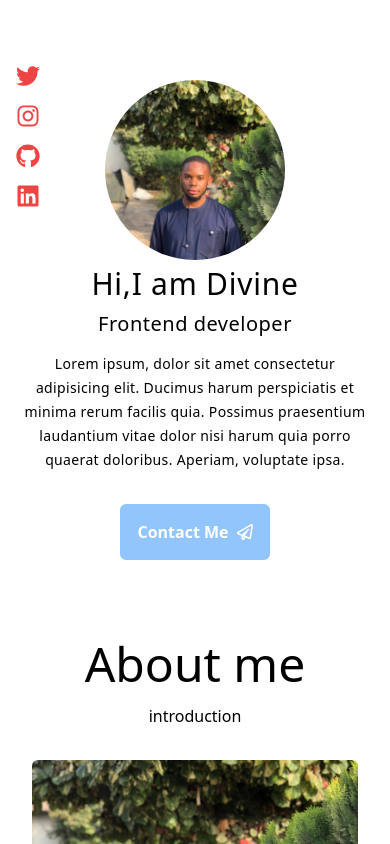
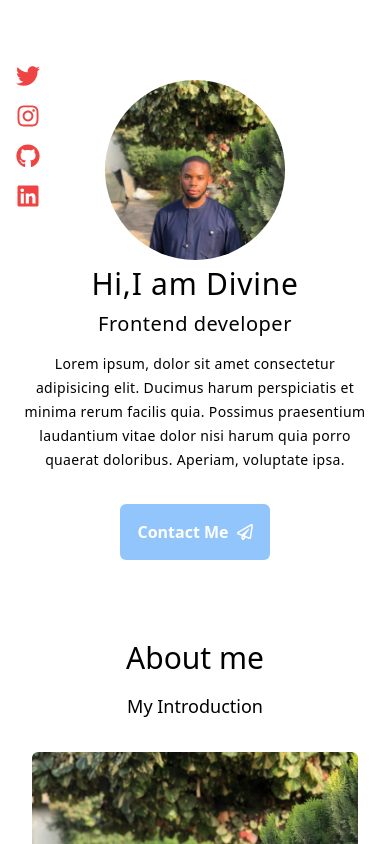
Before and after one commit to Deevyne99/my-portfolio, a React (Vite) app in the folder portfolio/: page / in a window 390 px wide. Shown: the top 844 px of the page. Built offline with nearby package versions, Linux system fonts and the light colour scheme.

Commit message:
aaded few changes

```diff
--- a/portfolio/src/components/about/About.jsx
+++ b/portfolio/src/components/about/About.jsx
@@ -5,8 +5,8 @@ const About = () => {
   return (
     <section className='mx-4 md:mx-16 lg:mx-24  '>
       <div className='text-center my-20 '>
-        <h1 className='text-5xl'>About me</h1>
-        <h3 className='mt-4'>introduction</h3>
+        <h1 className='md:text-5xl text-3xl'>About me</h1>
+        <h3 className='mt-4 sm:text-2xl text-lg capitalize'>my introduction</h3>
         <article className='flex flex-col justify-center sm:flex-row sm:justify-between gap-4 sm:gap-6 md:gap-12 mx-4 mt-8 md:mt-16 lg:mx-24 md:mx-12 xl:mx-32'>
           <div className='bg-hero bg-center bg-cover bg-no-repeat w-full  sm:w-[400px] h-[250px] rounded-md '></div>
           <div className='flex  justify-center items-center  flex-col gap-8 sm:gap-8 lg:gap-8 '>
```
